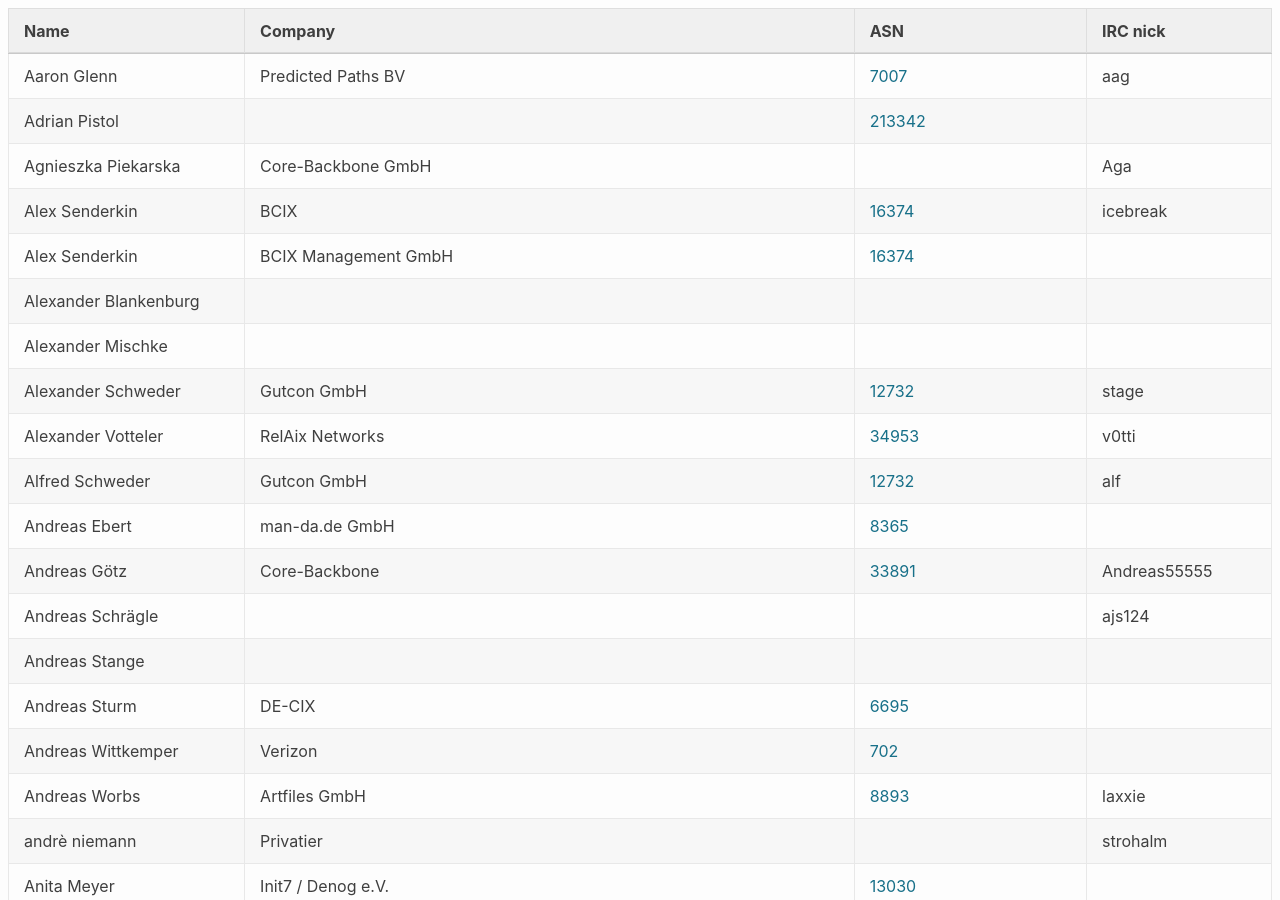
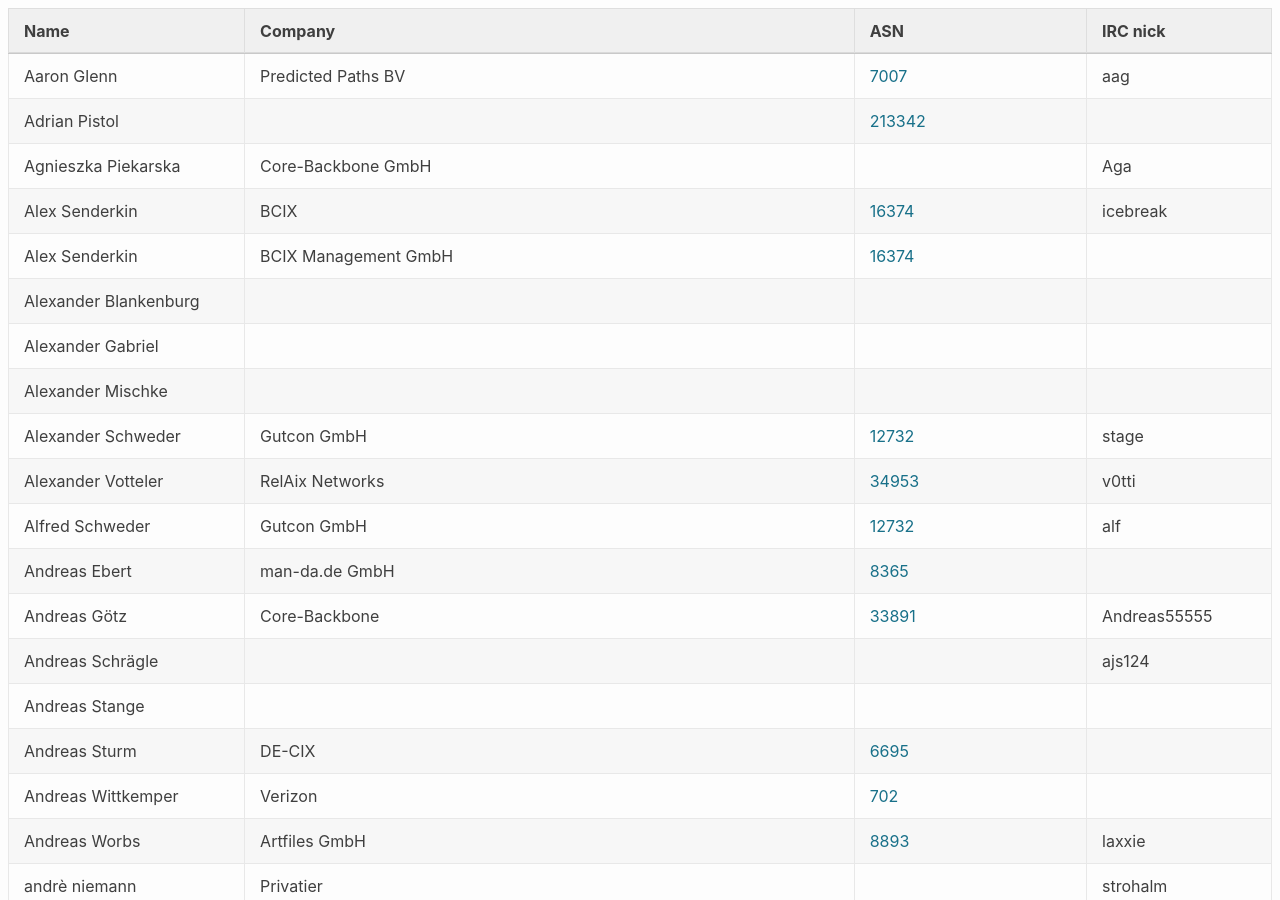
Before and after one commit to denog/pretix-attendeelist, a Jekyll site: the page built from denog13/index.markdown, in a window 1280 px wide and 900 px high. Built offline with Jekyll 4.4.1, drawn with Linux system fonts in a browser that asks for light colours.

Commit message:
Latest data: Wed Oct 20 18:34:03 UTC 2021

```diff
--- a/_data/attendees_denog13.json
+++ b/_data/attendees_denog13.json
@@ -24,6 +24,12 @@
     "asn": null
   },
   {
+    "name": "Alexander Gabriel",
+    "company": null,
+    "irc": null,
+    "asn": null
+  },
+  {
     "name": "Alexander Mischke",
     "company": null,
     "irc": null,
```
